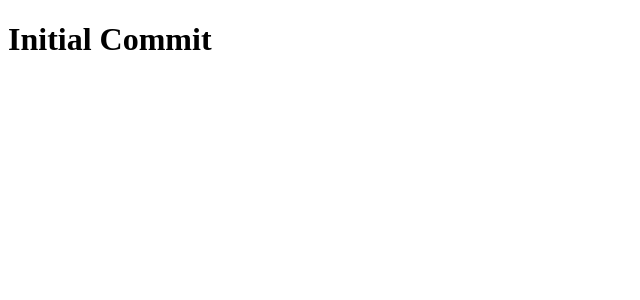
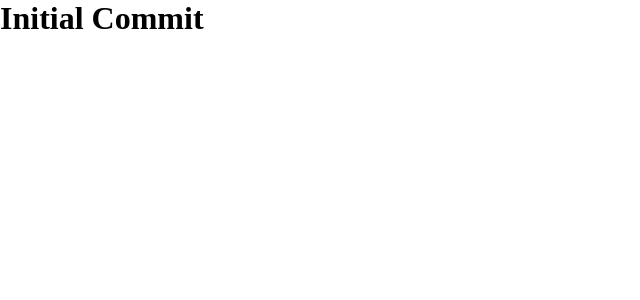
Before and after one commit to saintabomination/instagram-clone, a React (Create React App) app: page / in a window 1280 px wide. Shown: the top 300 px of the page, without its empty margins (0-640 px from the left). Built offline with nearby package versions, Linux system fonts and the light colour scheme.

Commit message:
CSS Reset

```diff
--- a/src/App.tsx
+++ b/src/App.tsx
@@ -1,7 +1,9 @@
 const App = (): JSX.Element =>
   (
-    <div>
+    <div className="app">
       <h1>Initial Commit</h1>
+      <header className="app__header">
+      </header>
     </div>
   );
 
--- a/src/index.tsx
+++ b/src/index.tsx
@@ -1,6 +1,8 @@
 import React from 'react';
 import ReactDOM from 'react-dom/client';
 import App from './App';
+
+import './style/reset.css';
 
 const root = ReactDOM.createRoot(
   document.getElementById('root') as HTMLElement
--- /dev/null
+++ b/src/style/reset.css
@@ -0,0 +1,16 @@
+*,
+*::before,
+*::after {
+  box-sizing: border-box;
+  margin: 0;
+  padding: 0;
+}
+
+ul {
+  list-style: none;
+}
+
+a {
+  color: unset;
+  text-decoration: none;
+}
```
